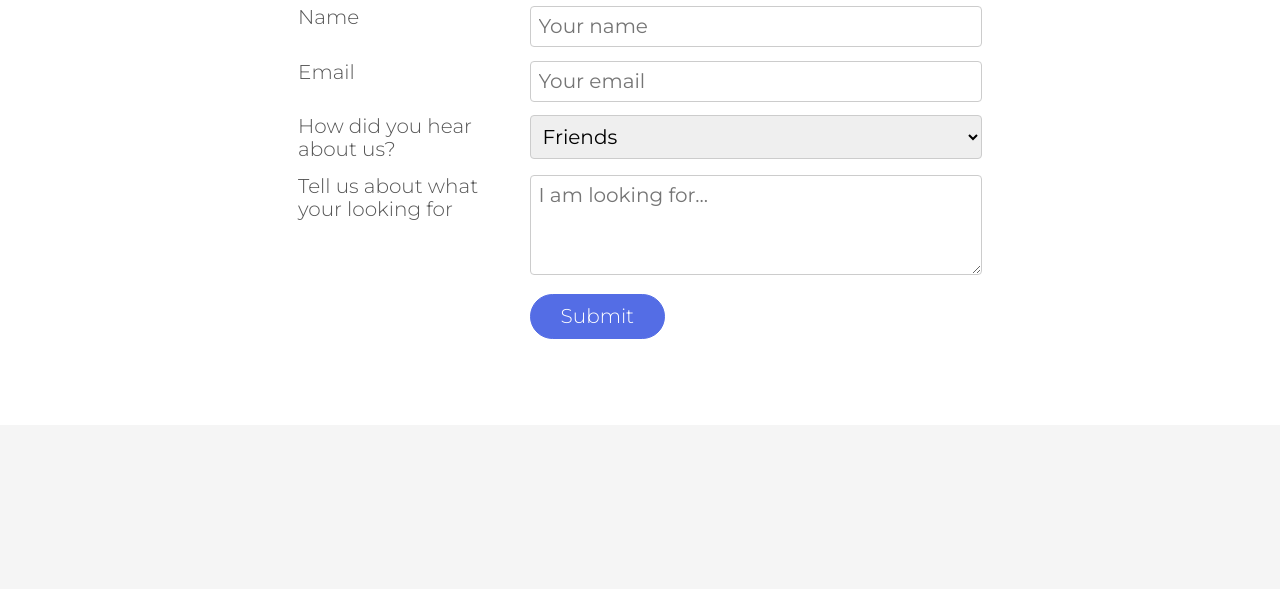
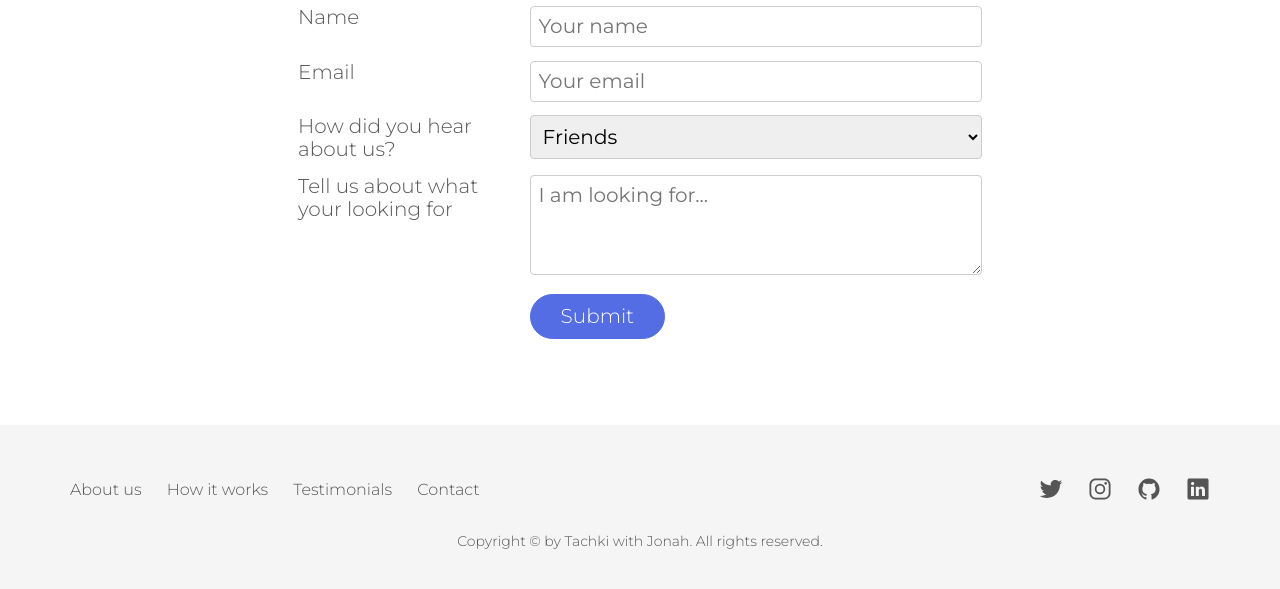
Before and after one commit to dmyasnyankin/tachki_with_jonah, a PHP site: page / in a window 1280 px wide. Shown: the part 4441-5030 px from the top of the page. Before the commit the page ends 4780 px from the top, so only its background shows below. Run offline with PHP 8.4, Linux system fonts and the light colour scheme; some libraries are stand-ins or nearby versions.

Commit message:
Added footer

```diff
--- a/index.html
+++ b/index.html
@@ -181,6 +181,32 @@
         </div>
     </section>
 
+    <footer>
+        <div class="row">
+            <div class="col span-1-of-2">
+                <ul class="footer-nav">
+                    <li><a href="#">About us</a></li>
+                    <li><a href="#">How it works</a></li>
+                    <li><a href="#">Testimonials</a></li>
+                    <li><a href="#">Contact</a></li>
+                </ul>
+            </div>
+            <div class="col span-1-of-2">
+                <ul class="social-links">
+                    <li><a href="#"><ion-icon class="twitter" name="logo-twitter"></ion-icon></a></li>
+                    <li><a href="#"><ion-icon class="instagram" name="logo-instagram"></ion-icon></a></li>
+                    <li><a href="#"><ion-icon class="github" name="logo-github"></ion-icon></a></li>
+                    <li><a href="#"><ion-icon class="linkedin" name="logo-linkedin"></ion-icon></a></li>
+                </ul>
+            </div>
+        </div>
+        <div class="row">
+            <p>
+                Copyright &copy; by Tachki with Jonah. All rights reserved.
+            </p>
+        </div>
+    </footer>
+
     <script src="https://unpkg.com/ionicons@5.2.3/dist/ionicons.js"></script>
 </body>
 
--- a/resources/css/style.css
+++ b/resources/css/style.css
@@ -333,3 +333,84 @@ textarea {
 }
 
 *:focus { outline: none;}
+
+/* ------------------------------------------------------------ */
+/* SECTION - FOOTER */
+/* ------------------------------------------------------------ */
+
+footer {
+    background-color: rgb(245, 245, 245);
+    padding: 40px;
+}
+
+.footer-nav {
+    list-style: none;
+    float: left;
+}
+
+.social-links {
+    list-style: none;
+    float: right;
+}
+
+.footer-nav li,
+.social-links li {
+    display: inline-block;
+    margin-right: 20px;
+    font-size: 80%;
+}
+
+.footer-nav li:last-child,
+.social-links li:last-child {
+    margin-right: 0;
+}
+
+.footer-nav li a:link,
+.footer-nav li a:visited,
+.social-links li a:link,
+.social-links li a:visited {
+    text-decoration: none;
+    color: #555;
+    border: 0;
+    transition: color 0.2s;
+}
+
+.footer-nav li a:hover,
+.footer-nav li a:active {
+    color: rgb(135, 135, 135);
+}
+
+.social-links li a:link,
+.social-links li a:visited {
+    font-size: 150%;
+}
+
+.linkedin,
+.twitter,
+.instagram,
+.github {
+    transition: color 0.2s;
+}
+
+.linkedin:hover {
+    color: #007bb6;
+}
+
+.github:hover {
+    color: #000;
+}
+
+.instagram:hover {
+    color: #517fa4;
+}
+
+.twitter:hover {
+    color: #00aced;
+}
+
+footer p {
+    margin-top: 15px;
+    font-size: 70%;
+    color: #555;
+    text-align: center;
+}
```
